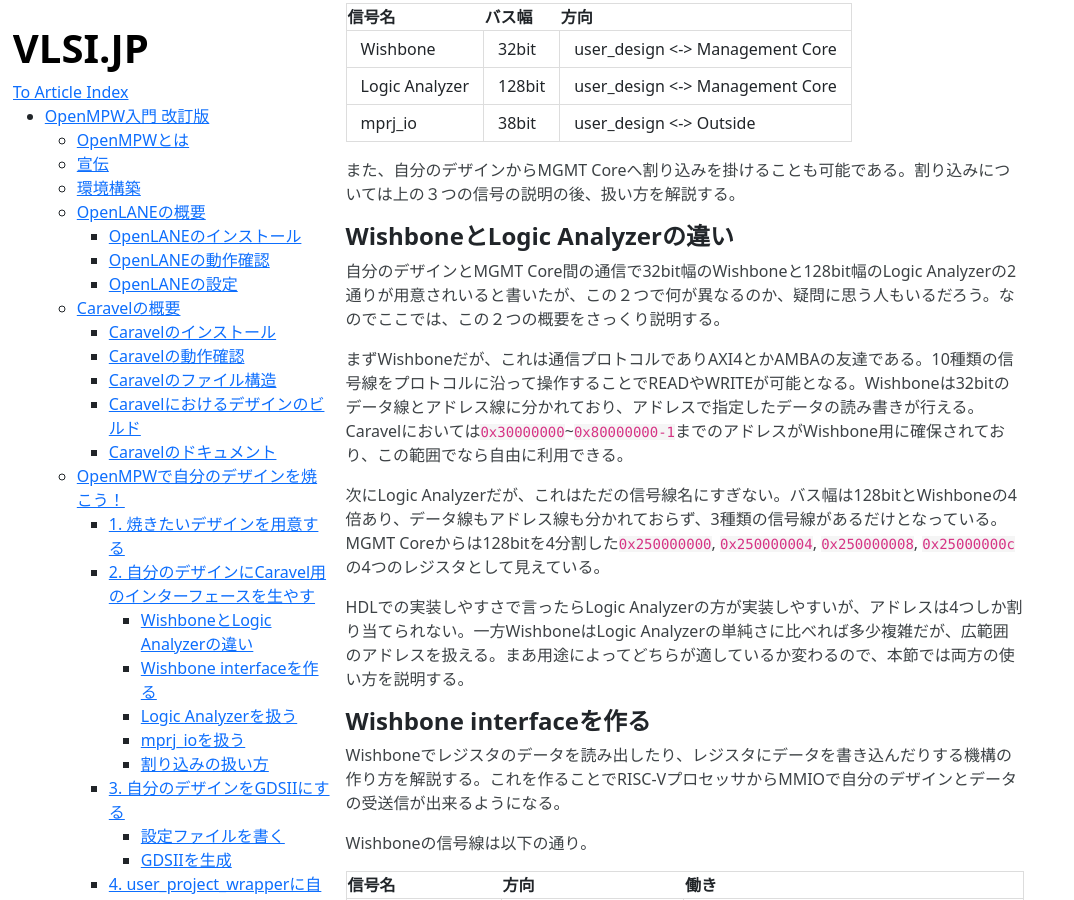
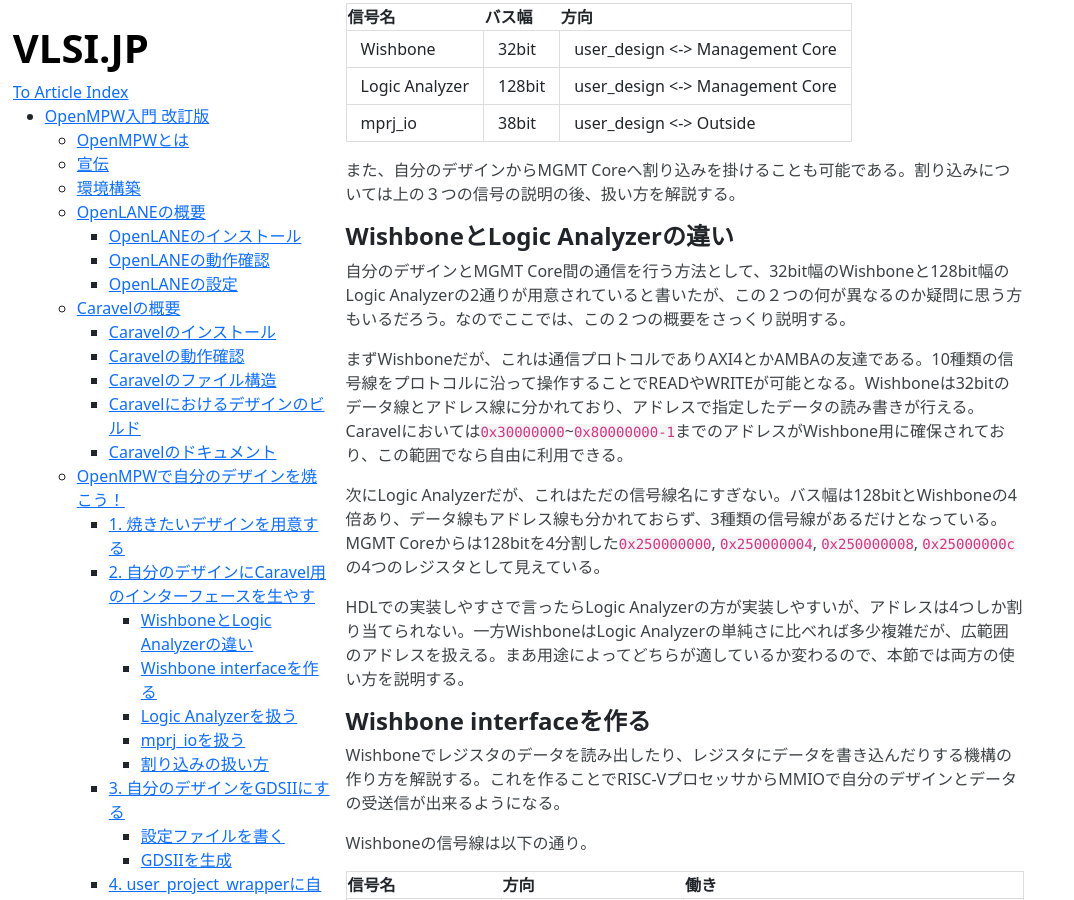
Before and after one commit to VLSI-JP/VLSI-JP.github.io, a Jekyll site: the page built from OpenMPW.md, in a window 1280 px wide and 900 px high, scrolled down 8760 px. Shown: the whole window, without its empty margins (0-1074 px from the left). Built offline with Jekyll 4.4.1, drawn with Linux system fonts in a browser that asks for light colours.

Commit message:
fix typo

```diff
--- a/OpenMPW.md
+++ b/OpenMPW.md
@@ -288,7 +288,7 @@ Management Coreと接続する方法は2通り存在し、**Wishbone**と**Logic
 また、自分のデザインからMGMT Coreへ割り込みを掛けることも可能である。割り込みについては上の３つの信号の説明の後、扱い方を解説する。
 
 #### WishboneとLogic Analyzerの違い
-自分のデザインとMGMT Core間の通信で32bit幅のWishboneと128bit幅のLogic Analyzerの2通りが用意されいると書いたが、この２つで何が異なるのか、疑問に思う人もいるだろう。なのでここでは、この２つの概要をさっくり説明する。
+自分のデザインとMGMT Core間の通信を行う方法として、32bit幅のWishboneと128bit幅のLogic Analyzerの2通りが用意されていると書いたが、この２つの何が異なるのか疑問に思う方もいるだろう。なのでここでは、この２つの概要をさっくり説明する。
 
 まずWishboneだが、これは通信プロトコルでありAXI4とかAMBAの友達である。10種類の信号線をプロトコルに沿って操作することでREADやWRITEが可能となる。Wishboneは32bitのデータ線とアドレス線に分かれており、アドレスで指定したデータの読み書きが行える。Caravelにおいては`0x30000000`~`0x80000000-1`までのアドレスがWishbone用に確保されており、この範囲でなら自由に利用できる。
 
```
